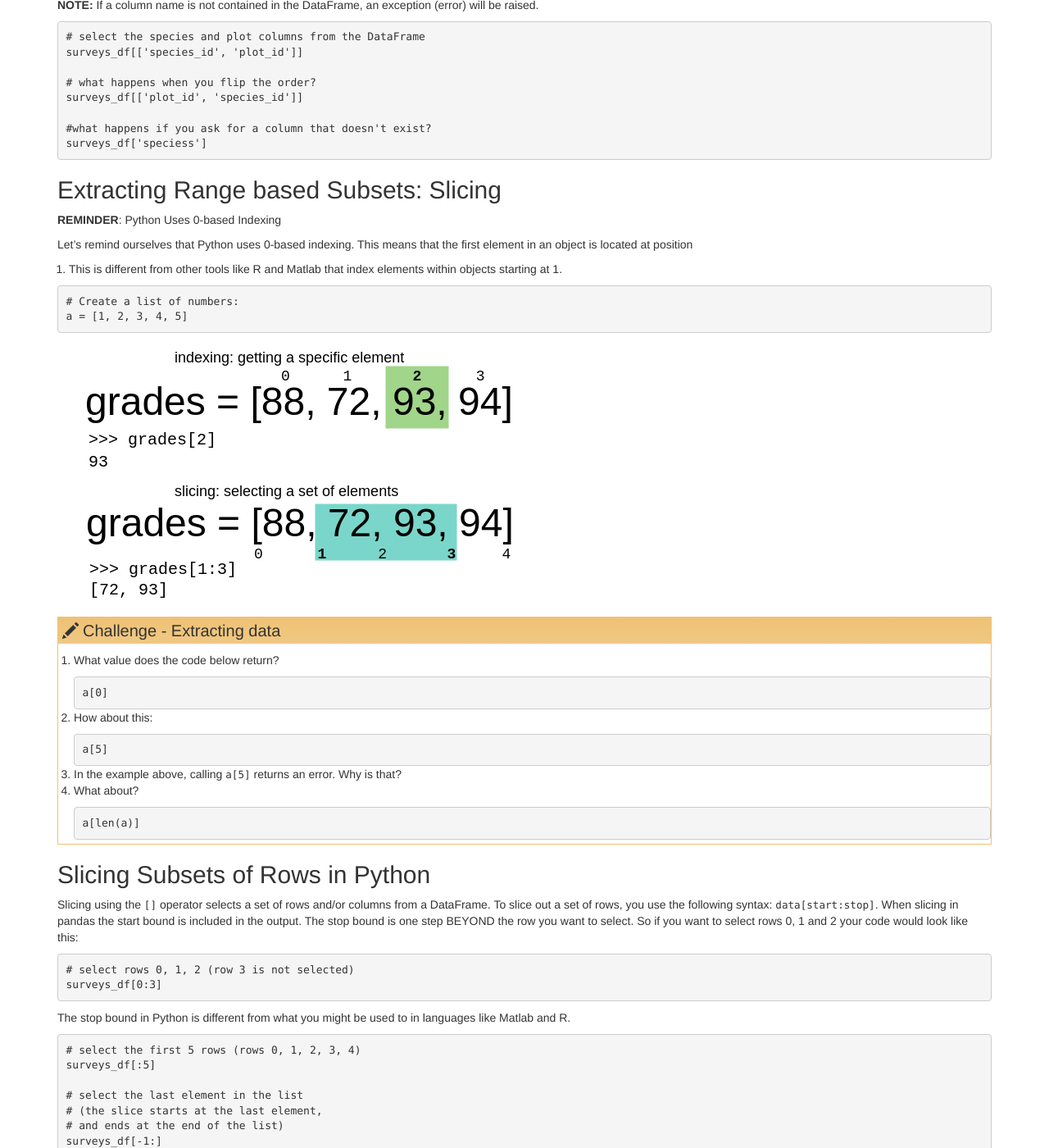
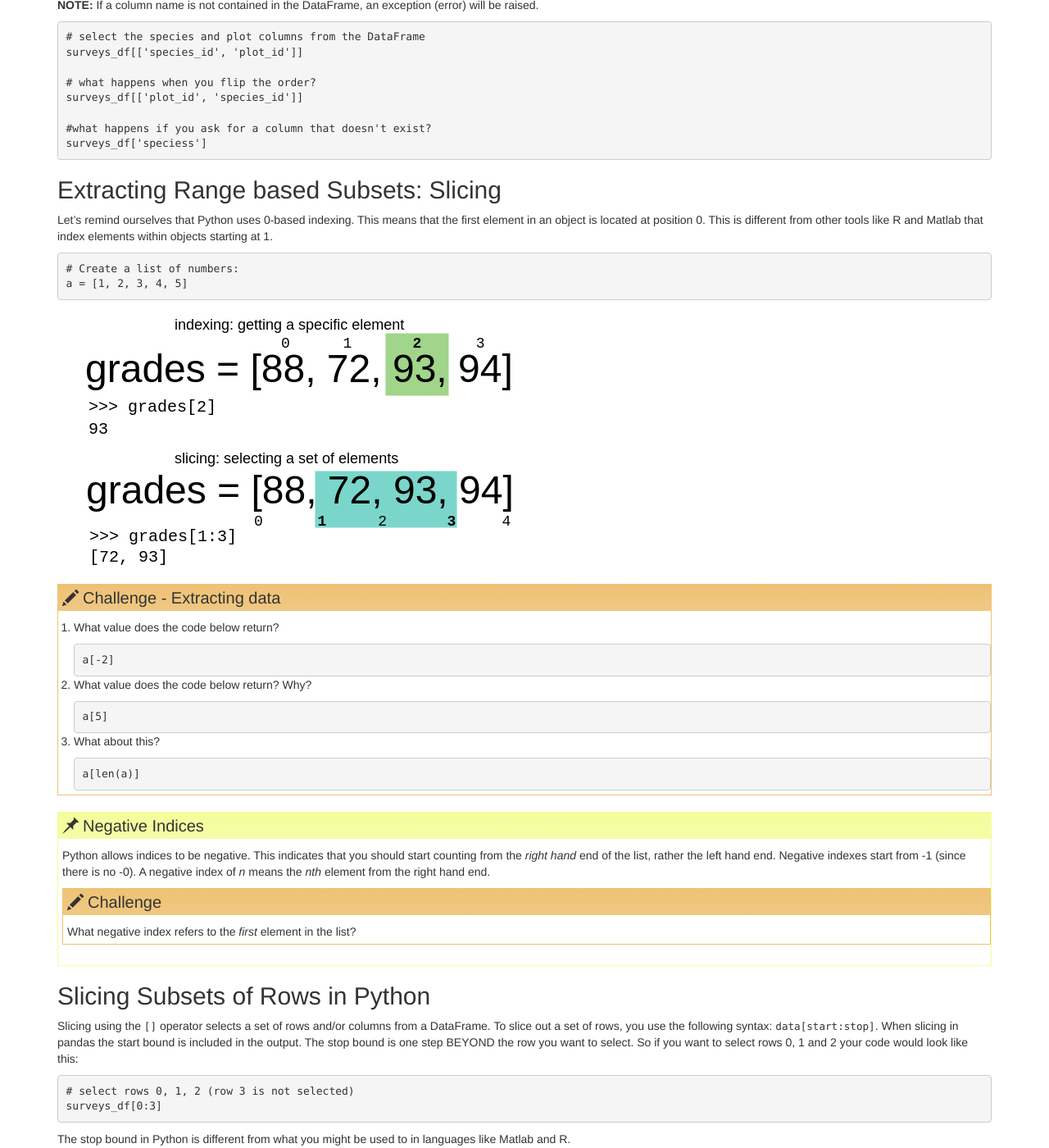
Before and after one commit to ornl-training/python-gis, a Jekyll site: the page built from _episodes/02-index-slice-subset.md, in a window 1280 px wide and 1400 px high, scrolled down 1406 px. Shown: the whole window at 82% size. Built offline with Jekyll 4.4.1, drawn with Linux system fonts in a browser that asks for light colours.

Commit message:
Signed-off-by: Greg Watson <g.watson@computer.org>

````diff
--- a/_episodes/02-index-slice-subset.md
+++ b/_episodes/02-index-slice-subset.md
@@ -93,11 +93,9 @@ surveys_df['speciess']
 
 ## Extracting Range based Subsets: Slicing
 
-**REMINDER**: Python Uses 0-based Indexing
-
 Let's remind ourselves that Python uses 0-based
-indexing. This means that the first element in an object is located at position
-0. This is different from other tools like R and Matlab that index elements
+indexing. This means that the first element in an object is located at position 0.
+This is different from other tools like R and Matlab that index elements
 within objects starting at 1.
 
 ```python
@@ -114,24 +112,32 @@ a = [1, 2, 3, 4, 5]
 > 1. What value does the code below return?
 >
 >    ```python
->    a[0]
+>    a[-2]
 >    ```
 >
-> 2. How about this:
+> 2. What value does the code below return? Why?
 >
 >    ```python
 >    a[5]
 >    ```
 >
-> 3. In the example above, calling `a[5]` returns an error. Why is that?
->
-> 4. What about?
+> 5. What about this?
 >
 >    ```python
 >    a[len(a)]
 >    ```
 {: .challenge}
 
+> ## Negative Indices
+> Python allows indices to be negative. This indicates that you should start counting from
+> the *right hand* end of the list, rather the left hand end. Negative indexes start from
+> -1 (since there is no -0). A negative index of *n* means the *nth* element from the right
+> hand end.
+>
+> > ## Challenge
+> > What negative index refers to the *first* element in the list?
+> {: .challenge}
+{: .callout}
 
 ## Slicing Subsets of Rows in Python
 
````
Also changed, not shown: _episodes/01-starting-with-data.md (+2 -2 lines).
